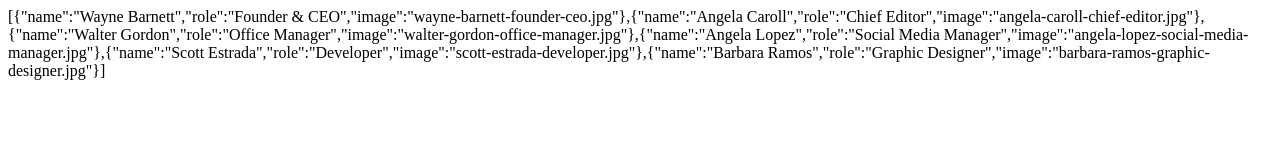
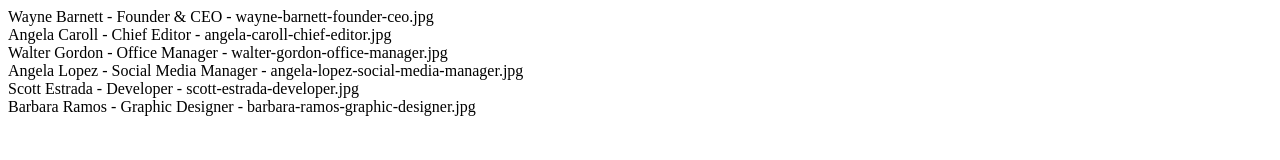
Before and after one commit to FedericaCampo97/js-our-team, a plain HTML site: page index.html in a window 1280 px wide. Drawn offline with Linux system fonts and the light colour scheme.

Commit message:
settled milestone 2

```diff
--- a/assets/main.js
+++ b/assets/main.js
@@ -55,12 +55,22 @@ const teamMembers = [
         image: 'barbara-ramos-graphic-designer.jpg'
     }
 ]
-
 //Stampare su console, per ogni membro del team, le informazioni di nome, ruolo e la stringa della foto
 for (const key in teamMembers) {
     console.log(teamMembers[key]);
 
+    let object = teamMembers[key];
+    let name = object.name
+    let role = object.role
+    let image = object.image
+
+    let element = document.createElement('div')
+    element.append(name + ' - ' + role + ' - ' + image )
+    console.log(element)
+
+    let profile = document.getElementById('profile')
+    profile.append(element)
+
+
 }
 //Stampare le stesse informazioni su DOM sottoforma di stringhe
-let myString = JSON.stringify(teamMembers);
-document.getElementById("profile").innerHTML = myString;
```
Also changed, not shown: index.html (+3 -1 lines).
